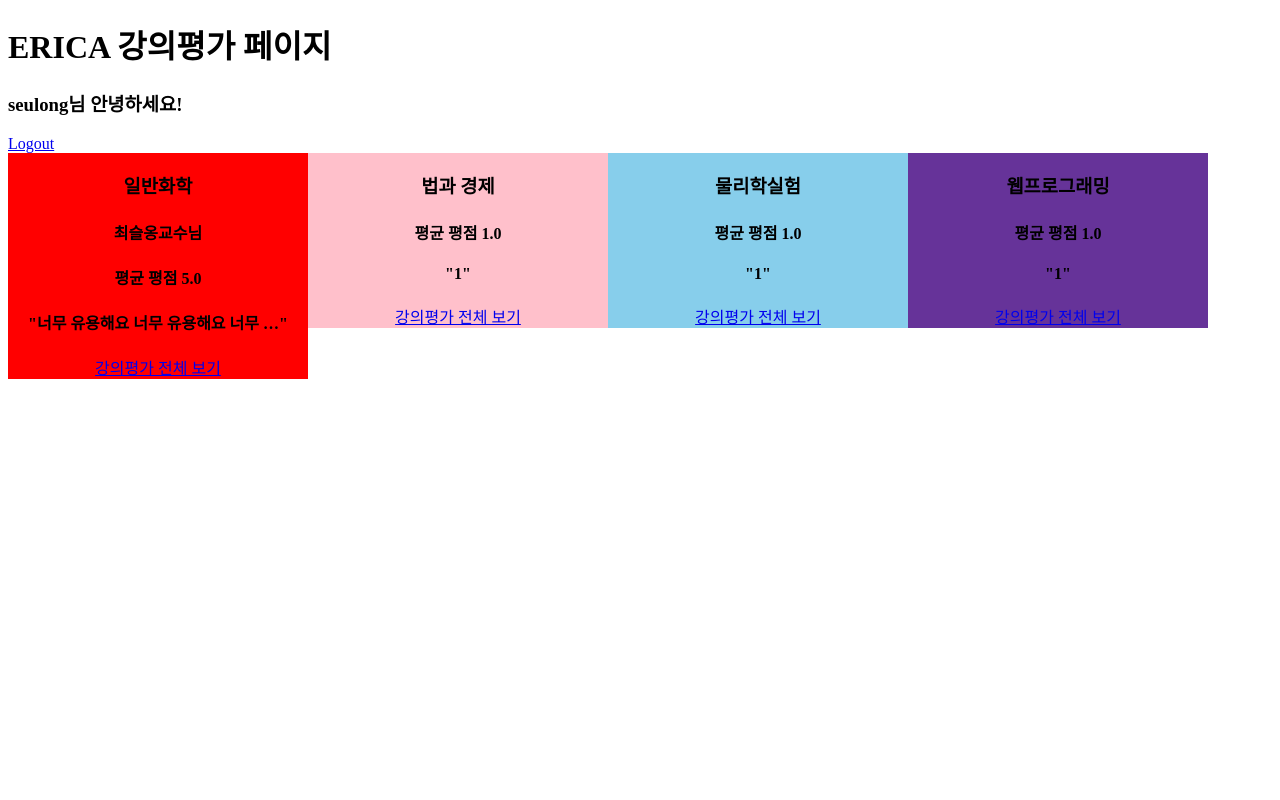
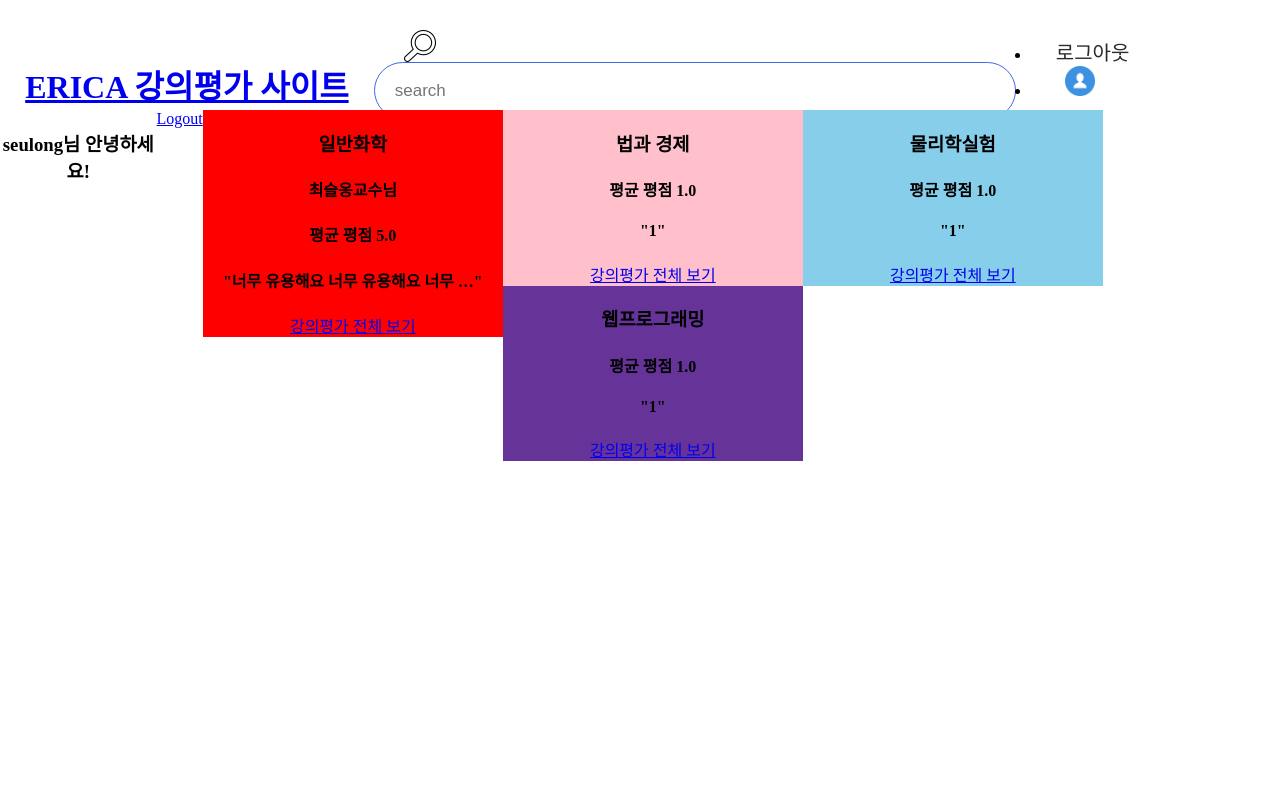
Before and after one commit to HyeseonLee/LLTeacher, a Django app: page / in a window 1280 px wide. Run offline with Django 3.2, Linux system fonts and the light colour scheme; a user stored in the database is signed in; data comes from the database, SQL or seed files in the repository; both versions use the stored data as it was after the commit.

Commit message:
[Front-end] feat : Make default nav bar

```diff
--- a/LectureEval/settings.py
+++ b/LectureEval/settings.py
@@ -37,7 +37,7 @@ ROOT_URLCONF = 'LectureEval.urls'
 TEMPLATES = [
     {
         'BACKEND': 'django.template.backends.django.DjangoTemplates',
-        'DIRS': [ os.path.join(BASE_DIR, 'templates')],
+        'DIRS': [ os.path.join(BASE_DIR, 'app/templates')],
         'APP_DIRS': True,
         'OPTIONS': {
             'context_processors': [
--- /dev/null
+++ b/app/static/css/base.css
@@ -0,0 +1,226 @@
+/*
+[stylesheet 설명]
+body: 전체 배경색
+outer: 가장 외곽의 둥근 사각형
+top_nav: 화면 상단에 위치하는 nav바
+content: nav바 밑에 위치할 본문 내용(flex, 모든아이템이 세로중앙에 위치하게, 높이는 100%)
+*/
+
+
+
+/* 전체 구조 */
+body{
+    background: white;
+    margin: 0;
+}
+.outer{
+    position:absolute;
+    top:50%;
+    left:50%;
+    background: white;
+    transform:translate(-50%, -50%);
+    /* top: 50%;
+    left: 50%;
+    transform: translate(-50%, -50%); */
+    /* display: flex; */
+    /* align-items: center; */
+    /* height:100%;
+    width: 100%; */
+    border-radius: 100px;
+    width: 100%;
+    height: 100%;
+}
+.content {
+    display: flex;
+    /* justify-content: space-between; */
+    /* align-items: center; */
+    height: calc(100% - 110px);
+}
+/* 끝 */
+
+/* 상단 네브바 */
+.top_nav{
+    border-radius: 100px 100px 0px 0px / 100px 100px 20px 0px;
+    width: 100%; /* 0731 PM 19:10 기준 가로 넓이임*/
+    height: 110px;
+    display: flex;
+    background-color: white;
+}
+
+#box-left {
+flex: 1.5;
+text-align: center;
+padding: 40px 0;
+
+}
+
+.img_logo{
+    padding-top: 20px;
+    max-width:100%;
+    width: 200px;
+}
+
+/* .img_logo{
+    width: 180px;
+    height: 30px;
+} */
+
+#box-center {
+flex: 2;
+text-align: left;
+padding: 30px 0;
+
+}
+input    {
+    vertical-align: middle;
+    margin-right: 15px;
+}
+input:focus{
+    outline:none;
+}
+.input_box{
+    padding: 20px;
+    border: 1.8px solid #4169e1;
+    border-radius : 30px;
+    width:600px;
+    height:15px;
+    font-size: 17px;
+}
+.input_button {
+    width:32px;
+    height:32px;
+    cursor: pointer;
+    padding-left: 30px;
+}
+
+  #box-right {
+    flex: 1;
+    margin: 0 auto;
+    padding: 35px 0;
+  }
+  #box-right ul{
+      float: left;
+      text-align: center;
+      margin: 0;
+      padding: 0;
+  }
+  .li{
+      list-style-type: none;
+      display: inline-block;
+      text-align: center;
+      outline : lpx dotted blue;
+      margin-right: 30px;
+      font-size: 25px;
+  }
+/* 끝 */
+
+/*네브바 추가 */
+
+/* a태그 속성 추가 */
+#box-right a{
+    text-decoration:none;
+    color: black;
+}
+
+#box-right ul li a{
+    color: #2b2929;
+
+}
+
+/* 서브바 추가 */
+#box-right li ul {
+    text-align: left;
+    background: #3e76f0;
+    display: none;
+    height:auto;
+    padding: 0;
+    margin:0px;
+    border:0px;
+    position:absolute;
+    width:150px;
+    z-index:200;
+
+}
+#box-right li:hover ul {
+    border-radius: 35px;
+    display: block;  /* 마우스 커서 올리면 서브메뉴 보이게 하기 */
+    /* text-align: center; */
+    margin-left: auto;
+    margin-right: auto;
+    }
+#box-right li ul li{
+    text-align: left;
+    display:inline-block;
+    line-height: 35px;
+    height: auto;
+    padding: 0px;
+    height: 35px;
+    /* border-bottom: 2px solid #2ec3af ; */
+    /* position: relative; */
+    margin-left: 22px;
+    font-size: 23px;
+}
+/* 추가 끝 */
+
+
+
+
+
+
+/*왼쪽 nav 부분 css*/
+.left_part{
+    border-radius: 0 80px 0 0 / 0 80px 0 0;
+    background-color: #325AD3;
+    width: 380px;
+    height: calc(100%-110px);
+    padding: 0 16px;
+    display: -ms-flexbox;
+    display: flex;
+    -ms-flex-align: center;
+    align-items: center;
+    text-align: center;
+}
+
+.about_us h1 {
+    color: white;
+}
+.column{
+    position: relative;
+    float: left;
+    width:100%;
+    padding-right:16px;
+    text-align: center;
+}
+
+
+.left_nav{
+    padding-right: 40px;
+}
+
+
+.left_nav_item{
+    list-style-type: none;
+    position: relative;
+    display: block;
+    margin-bottom: 25px;
+    font-size: 14px;
+    line-height: 25px;
+    text-align: center;
+}
+
+.left_nav_item a{
+    text-decoration: none;
+    color: white;
+    font-size: 20px;
+}
+
+.left_nav_item a img {
+    width: 30px;
+    height: 30px;
+}
+/* 끝 */
+
+
+hr{
+    float: left;
+}
--- a/app/static/css/default.css
+++ /dev/null
@@ -1,6 +0,0 @@
-body{
-    height: 100%;
-    width: 100%;
-    text-align: center;
-    margin: 0;
-}
--- /dev/null
+++ b/app/static/css/index.css
@@ -0,0 +1,14 @@
+body{
+    height: 100%;
+    width: 100%;
+    text-align: center;
+    margin: 0;
+}
+div{
+    float: left;
+    text-align: center;
+}
+.box1 {background: red;width: 300px;}
+.box2 {background: pink;width: 300px;}
+.box3 {background: skyblue;width: 300px;}
+.box4 {background: rebeccapurple;width: 300px;}
--- /dev/null
+++ b/app/templates/base.html
@@ -0,0 +1,83 @@
+{% load static %}
+
+
+<!DOCTYPE html>
+<html lang="en">
+
+<head>
+    <title>{% block title %}{% endblock %}</title>
+    <link rel="stylesheet" type="text/css" href="{% static 'css/base.css'%}">
+    <link rel="stylesheet" type="text/css" href="{% static 'css/index.css' %}">
+
+</head>
+
+<body>
+    <div class="container">
+        <div class="outer">
+            <!--상단부-->
+            <div class="top_nav">
+                <!-- <p>상단 네비게이션</p> -->
+                <!-- 왼쪽 -->
+                <div id="box-left">
+                    <a href="{% url 'main' %}">
+                        <h1>ERICA 강의평가 사이트</h1>
+                        <!-- <img class="img_logo" src="{% static 'image/로고2.png'%}"> -->
+                    </a>
+                </div>
+                <!-- 중앙 -->
+                <div id='box-center'>
+                    <form>
+                        <input class="input_button" type="image" src="{% static 'image/find.png'%}" alt="Submit">
+                        <input class="input_box" type="text" placeholder="search">
+                    </form>
+                </div>
+                <!-- 오른쪽 -->
+                <div id='box-right' style="font-family:'a옛날목욕탕L'">
+                    <ul>
+                        {% if user.is_authenticated %}
+                        <li><a href="javascript:{document.getElementById('logout').submit()}"
+                                style="font-size:20px;"><img src="{%static 'image/log-out.png'%}" width="25px"
+                                    height="25px">로그아웃</a></li>
+                        <form id="logout" method="POST" action="{% url 'logout' %}">
+                            {% csrf_token %}
+                            <input_type="hidden" />
+                            <!--숨겨진 폼 작성-->
+                        </form>
+                        <li><a><img src="{%static 'image/profile.png'%}" width="30" height="30"></a>
+                            <ul><br>
+                                <li><a href="{% url 'profile'%}" style="font-size:20px;"><img
+                                            src="{%static 'image/avatar (1).png'%}" width="25px"
+                                            height="25px">프로필</a><br><br></li>
+
+                                <li><a href="{% url 'help'%}" style="font-size:20px;"><img
+                                            src="{%static 'image/question (1).png'%}" width="25px" height="25px">도움말</a>
+                                </li>
+                                <li><a href="{% url 'setting'%}" style="font-size:20px;"><img
+                                            src="{%static 'image/settings (1).png'%}" width="25px" height="25px">설정</a>
+                                </li>
+
+                                <li><a href="javascript:{document.getElementById('logout').submit()}"
+                                        style="font-size:20px;"><img src="{%static 'image/log-out.png'%}" width="25px"
+                                            height="25px">로그아웃</a></li>
+                                <form id="logout" method="POST" action="{% url 'logout' %}">
+                                    {% csrf_token %}
+                                    <input_type="hidden" />
+                                    <!--숨겨진 폼 작성-->
+                                </form>
+                                {% else %}
+                                <li class="li"><a href="{% url 'signup' %}" style="font-family:'a옛날목욕탕L'">회원가입</a></li>
+                                <li class="li"><a href="{% url 'login' %}" style="font-family:'a옛날목욕탕L'">로그인</a></li>
+                                <li class="li"><a href="{% url 'mypage' %}"><img src="{%static 'image/profile.png'%}" width="30" height="30"></a></li>
+                                {% endif %}
+                            </ul>
+                </div>
+            </div>
+            <div class="content">
+
+
+                {% block content %}
+                {% endblock %}
+            </div>
+        </div>
+    </div>
+</body>
--- a/app/templates/index.html
+++ b/app/templates/index.html
@@ -1,9 +1,10 @@
+{% extends "base.html" %}
 {% load static %}
-<!DOCTYPE html>
+<!-- <!DOCTYPE html>
 <html>
 <head>
     <script src="/static/js/default.js" type = "text/javascript"></script>
-    <!-- index.css 연결 -->
+
     <h1>ERICA 강의평가 페이지</h1>
 
 </head>
@@ -16,9 +17,11 @@
     .box2 {background: pink;width: 300px;}
     .box3 {background: skyblue;width: 300px;}
     .box4 {background: rebeccapurple;width: 300px;}
-</style>
+</style> -->
 
-<body>
+    {% block content %}
+
+
 
     {% if user.is_authenticated %}
     {% csrf_token %}
@@ -106,6 +109,4 @@
     {% endif %}
 
 
-</body>
-
-</html>
+    {% endblock %}
```
Also changed, not shown: templates/gc2_base.html (deleted, +0 -53 lines), app/static/image/find.png (added), app/static/image/log-out.png (added), app/static/image/profile.png (added), app/templates/base_gc2.html (added), db.sqlite3.
